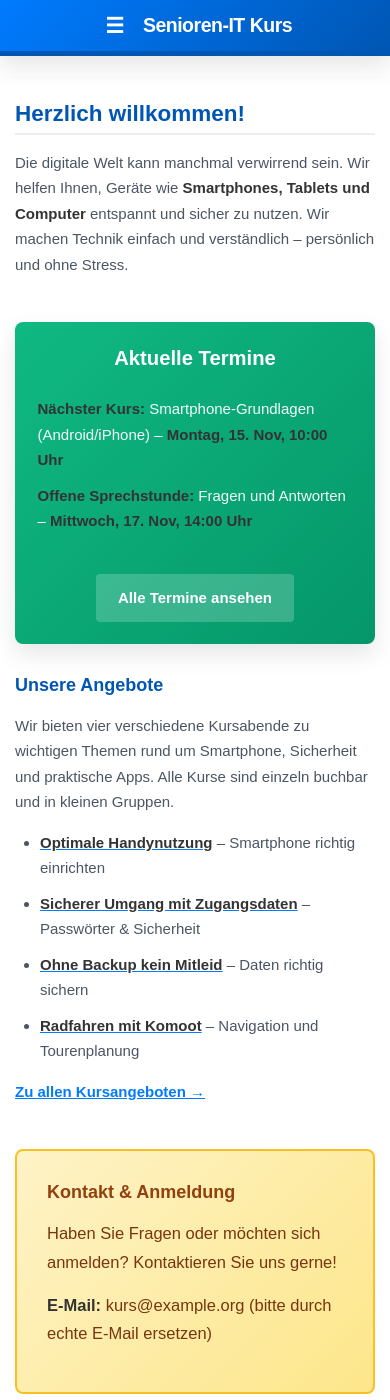
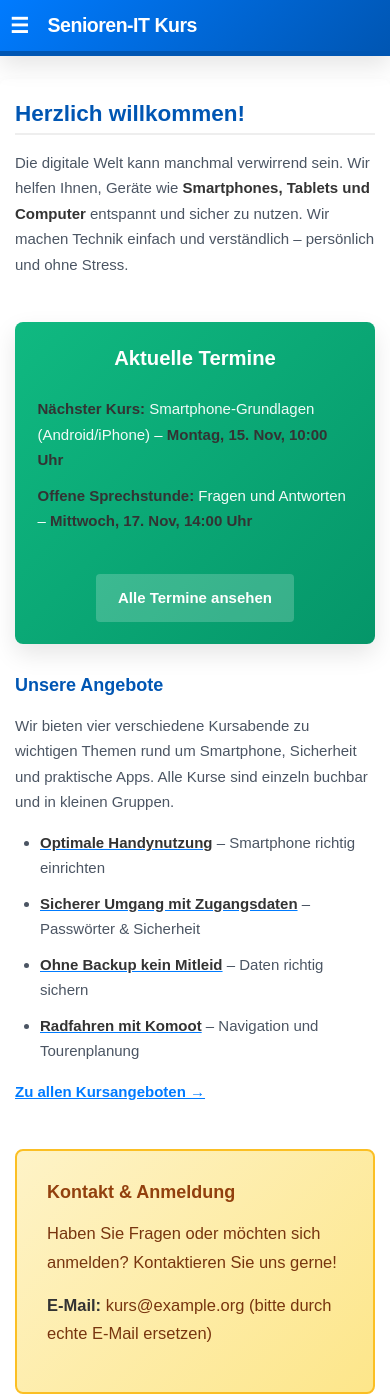
Before and after one commit to gkoe/senioren-it-kurs, a Jekyll site: the page built from index.md, in a window 390 px wide and 1400 px high. Built offline with Jekyll 4.4.1, drawn with Linux system fonts in a browser that asks for light colours; our own code applies the rules of GitHub Pages for plain Markdown files.

Commit message:
Mobile: Hamburger-Icon ganz links am Bildschirmrand positioniert

```diff
--- a/assets/css/style.css
+++ b/assets/css/style.css
@@ -548,6 +548,16 @@ section {
   .site-title {
     font-size: 1.5rem;
   }
+
+  /* Hamburger ganz links am Bildschirmrand */
+  .menu-toggle {
+    margin-left: -0.5rem;  /* kompensiert wrap-padding, sodass Icon am Rand klebt */
+  }
+
+  .brand-row {
+    width: 100%;
+  }
+
   /* Hamburger sichtbar, Navigation per Toggle */
   .menu-toggle { display: inline-flex; align-items: center; gap: 0.5rem; }
   .main-nav { display: none; flex-direction: column; align-items: flex-start; width: 100%; gap: 0.25rem; }
```
